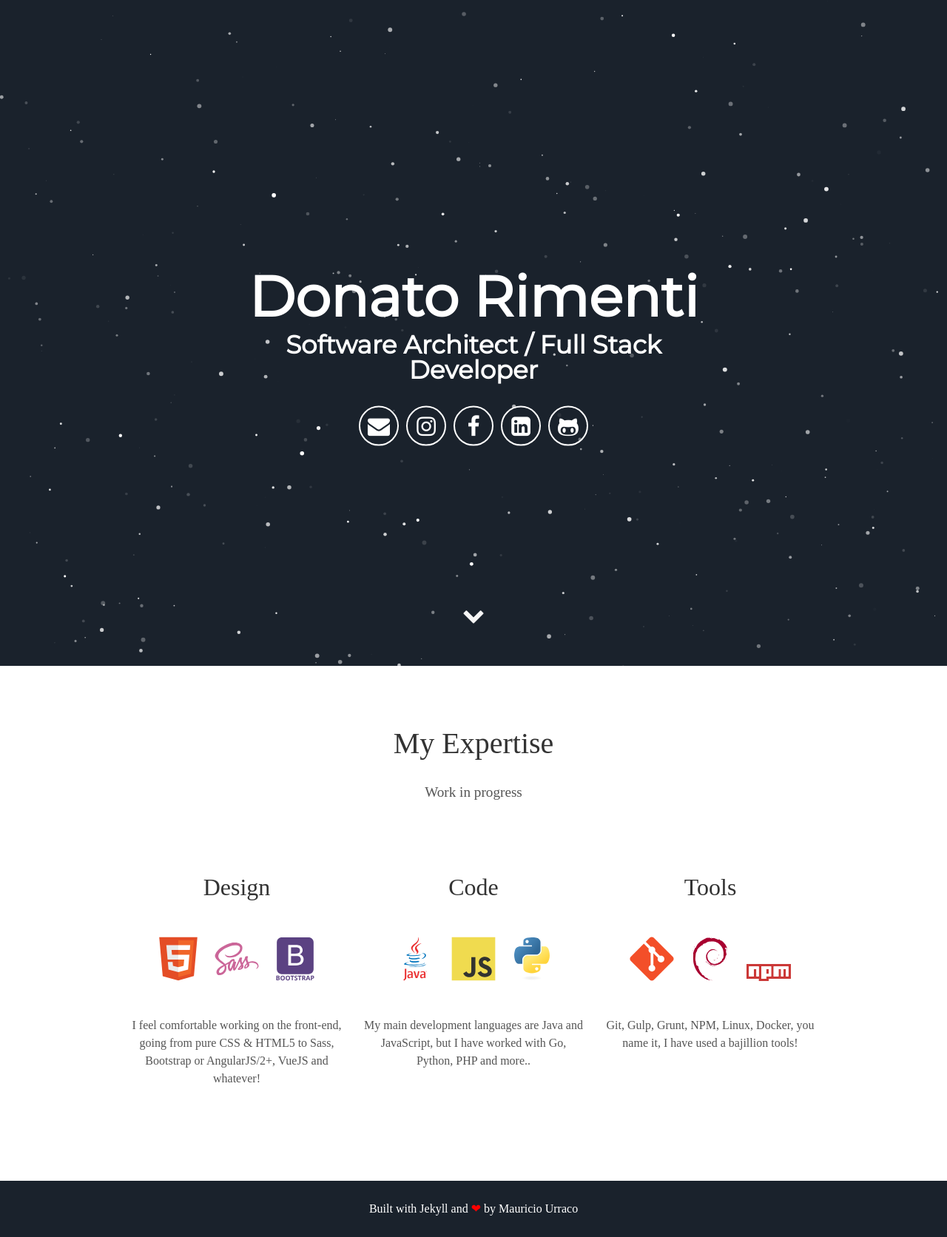
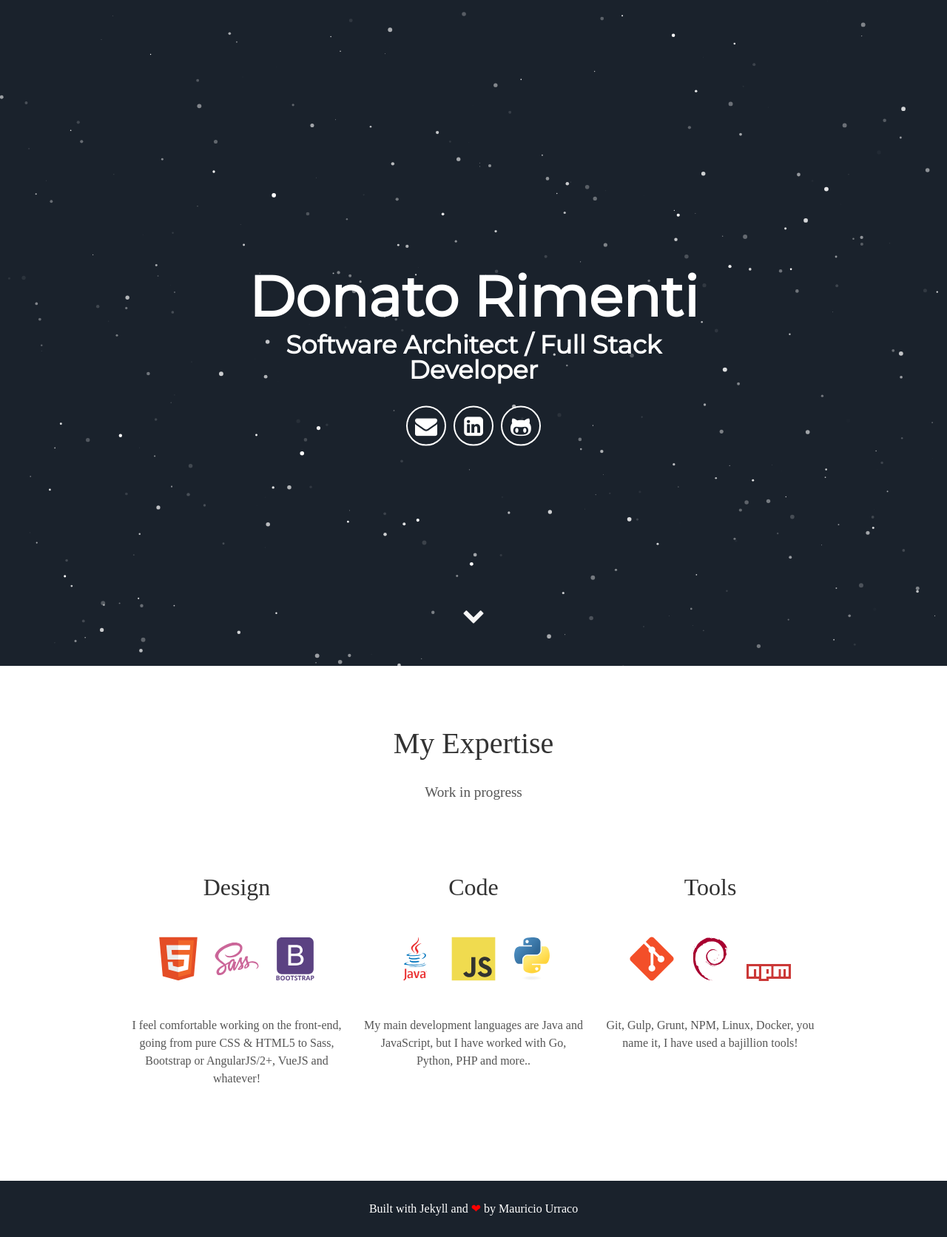
Before and after one commit to aurasphere/aurasphere.github.io, a Jekyll site: the page built from index.html, in a window 1280 px wide. Shown: the whole page at 74% size. Built offline with Jekyll 4.4.1, drawn with Linux system fonts in a browser that asks for light colours; some web fonts are replaced.

Commit message:
Fixed icons

```diff
--- a/_config.yml
+++ b/_config.yml
@@ -9,8 +9,8 @@
 user_description: Work in progress
 user_title: Software Architect / Full Stack Developer
 email: donatohan.rimenti@gmail.com
-# twitter_username: lorem_ipsum
 github_username:  aurasphere
-# gplus_username:  lorem_ipsum
+github_url: https://github.com/aurasphere
+linkedin_url: https://www.linkedin.com/in/donato-rimenti-764876132/
 
 exclude: ['package.json', 'src' , 'node_modules']
--- a/_includes/header.html
+++ b/_includes/header.html
@@ -5,11 +5,11 @@
         <span class="site-description">{{ site.user_title }}</span>
       </h1>
       <div class="header-icons">
-        <a aria-label="Send email" href="mailto:mauriurraco@gmail.com"><i class="icon fa fa-envelope"></i></a>
-        <a aria-label="My Instagram" target="_blank" href="https://www.instagram.com/mauriciourraco7"><i class="icon fa fa-instagram" aria-hidden="true"></i></a>
-        <a aria-label="My Facebook" target="_blank" href="https://www.facebook.com/mauricio.urraco"><i class="icon fa fa-facebook" aria-hidden="true"></i></a>
-        <a aria-label="My LinkedIn" target="_blank" href="https://www.linkedin.com/in/murraco"><i class="icon fa fa-linkedin-square" aria-hidden="true"></i></a>
-        <a aria-label="My Github" target="_blank" href="https://github.com/murraco"><i class="icon fa fa-github-alt" aria-hidden="true"></i></a>
+        <a aria-label="Send email" href="mailto:{{ site.email }}"><i class="icon fa fa-envelope"></i></a>
+        <!--<a aria-label="My Instagram" target="_blank" href="https://www.instagram.com/mauriciourraco7"><i class="icon fa fa-instagram" aria-hidden="true"></i></a>-->
+        <!--<a aria-label="My Facebook" target="_blank" href="https://www.facebook.com/mauricio.urraco"><i class="icon fa fa-facebook" aria-hidden="true"></i></a>-->
+        <a aria-label="My LinkedIn" target="_blank" href="{{ site.linkedin_url }}"><i class="icon fa fa-linkedin-square" aria-hidden="true"></i></a>
+        <a aria-label="My Github" target="_blank" href="{{ site.github_url }}"><i class="icon fa fa-github-alt" aria-hidden="true"></i></a>
       </div>
       <div class="header-links">
         <!-- <a class="link" href="#about" data-scroll>About Me</a> -->
```
